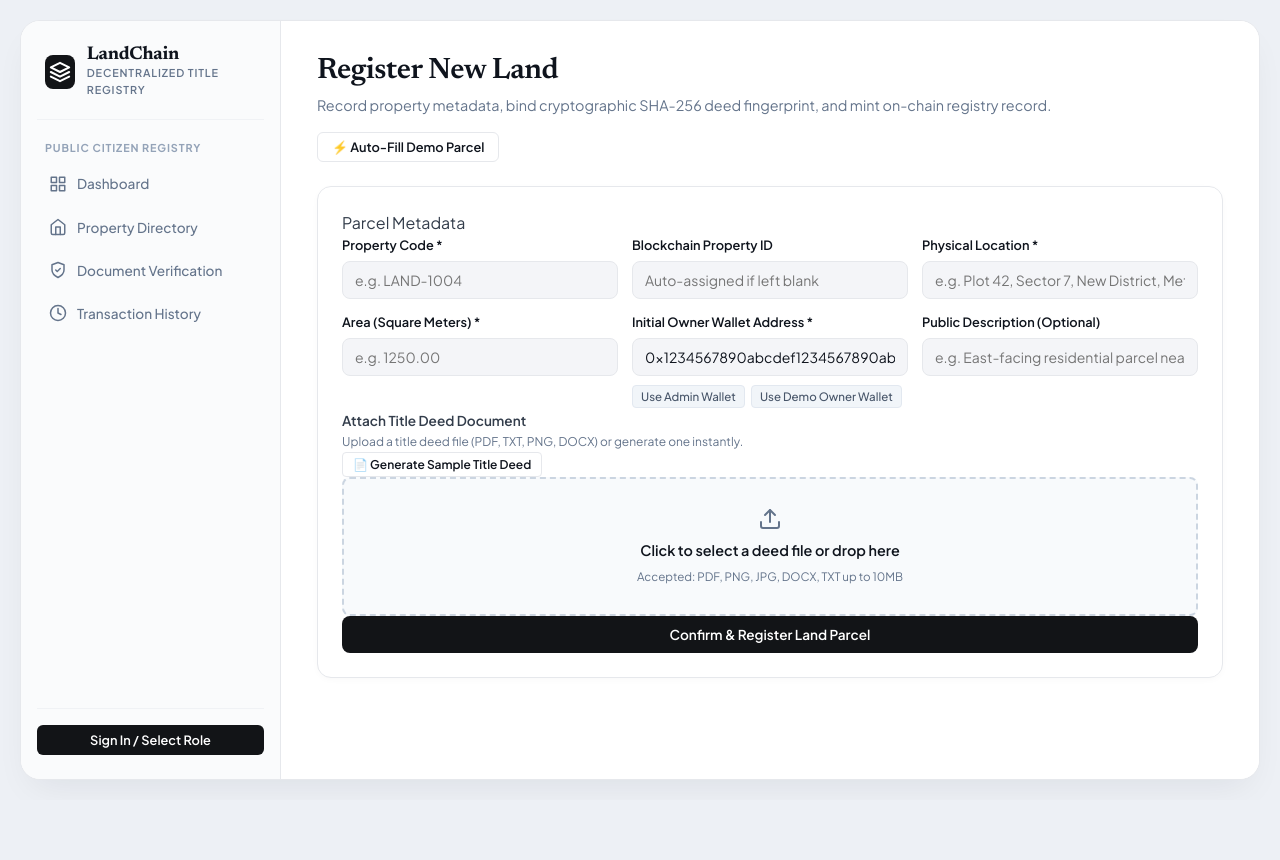
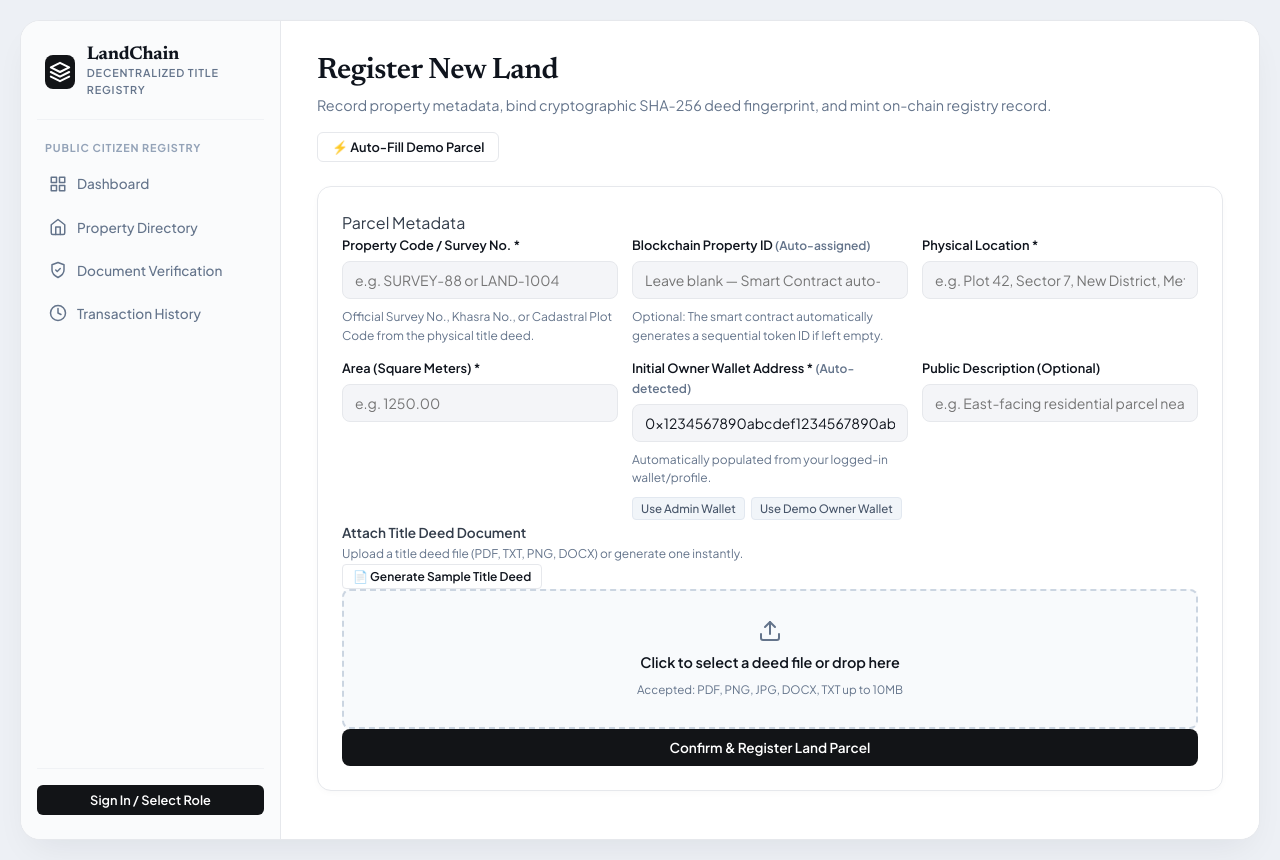
Before and after one commit to dipeshkewat/LandChain, a React (Vite) app in the folder landchain/frontend/: page /register in a window 1280 px wide. Before the commit the page ends 800 px from the top, so only its background shows below. Built offline with nearby package versions, Linux system fonts and the light colour scheme; no server answers.

Commit message:
Clarify user guidance on Property Code, Blockchain ID, and Owner Wallet fields

```diff
--- a/landchain/frontend/src/pages/RegisterPropertyPage.jsx
+++ b/landchain/frontend/src/pages/RegisterPropertyPage.jsx
@@ -180,28 +180,38 @@ Any byte modification invalidates the SHA-256 integrity digest.
         <div className="form-section-title">Parcel Metadata</div>
         <div className="form-grid">
           <div className="form-group">
-            <label htmlFor="property_code">Property Code *</label>
+            <label htmlFor="property_code">
+              Property Code / Survey No. *
+            </label>
             <input
               id="property_code"
               type="text"
               value={form.property_code}
               onChange={(e) => updateField("property_code", e.target.value)}
-              placeholder="e.g. LAND-1004"
+              placeholder="e.g. SURVEY-88 or LAND-1004"
               required
               maxLength={80}
             />
+            <span className="text-xs text-muted mt-1 block">
+              Official Survey No., Khasra No., or Cadastral Plot Code from the physical title deed.
+            </span>
           </div>
 
           <div className="form-group">
-            <label htmlFor="blockchain_property_id">Blockchain Property ID</label>
+            <label htmlFor="blockchain_property_id">
+              Blockchain Property ID <span className="text-muted font-normal text-xs">(Auto-assigned)</span>
+            </label>
             <input
               id="blockchain_property_id"
               type="number"
               value={form.blockchain_property_id}
               onChange={(e) => updateField("blockchain_property_id", e.target.value)}
-              placeholder="Auto-assigned if left blank"
+              placeholder="Leave blank — Smart Contract auto-mints"
               min="1"
             />
+            <span className="text-xs text-muted mt-1 block">
+              Optional: The smart contract automatically generates a sequential token ID if left empty.
+            </span>
           </div>
 
           <div className="form-group">
@@ -231,7 +241,9 @@ Any byte modification invalidates the SHA-256 integrity digest.
           </div>
 
           <div className="form-group">
-            <label htmlFor="owner_address">Initial Owner Wallet Address *</label>
+            <label htmlFor="owner_address">
+              Initial Owner Wallet Address * <span className="text-muted font-normal text-xs">(Auto-detected)</span>
+            </label>
             <input
               id="owner_address"
               type="text"
@@ -241,6 +253,9 @@ Any byte modification invalidates the SHA-256 integrity digest.
               pattern="^0x[a-fA-F0-9]{40}$"
               required
             />
+            <span className="text-xs text-muted mt-1 block">
+              Automatically populated from your logged-in wallet/profile.
+            </span>
             <div className="quick-input-tags mt-1">
               <button
                 type="button"
```
